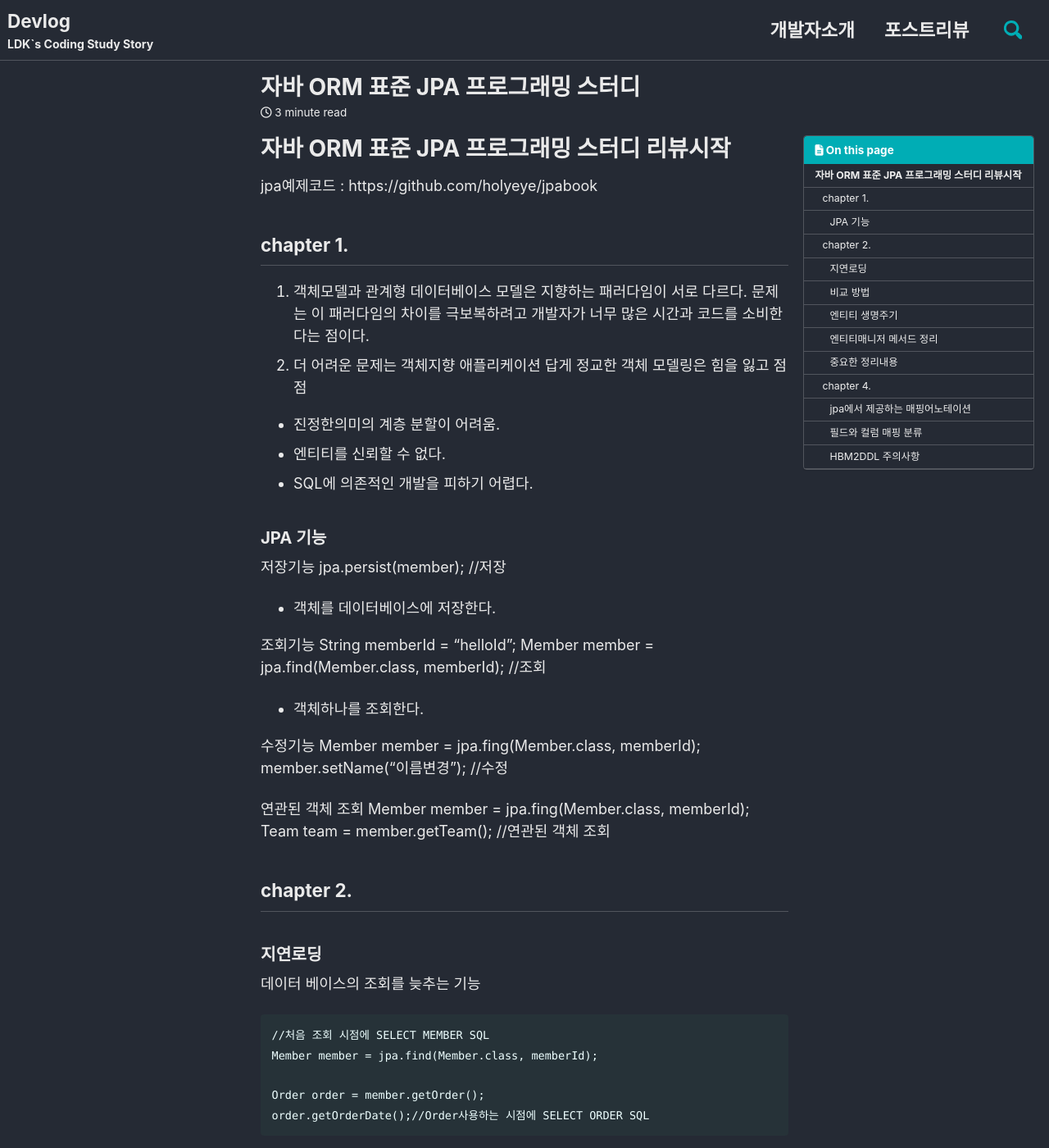
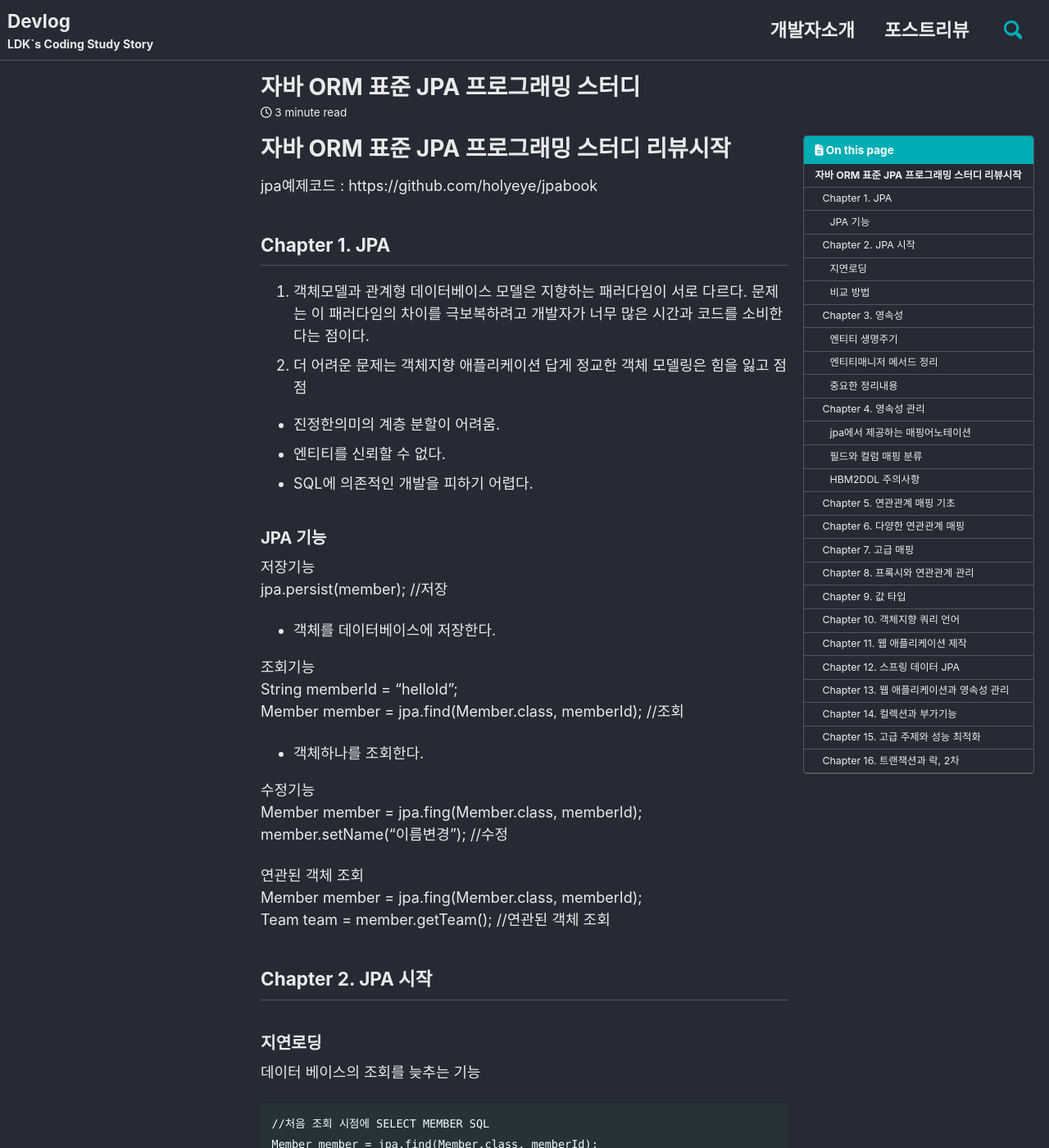
Before and after one commit to ldk-hub/ldk-hub.github.io, a Jekyll site: the page built from _posts/2021-12-28-orm_jpa_book_study.md, in a window 1280 px wide and 1400 px high. Shown: the whole window at 82% size. Built offline with Jekyll 4.4.1, drawn with Linux system fonts in a browser that asks for light colours; cached includes are drawn as plain includes; nearby versions of some CDN libraries; a script that is not in the unit is left out; comment, search, counter and statistics services are not loaded; some of the changed text lies outside the part shown.

Commit message:
Update 2021-12-28-orm_jpa_book_study.md

````diff
--- a/_posts/2021-12-28-orm_jpa_book_study.md
+++ b/_posts/2021-12-28-orm_jpa_book_study.md
@@ -22,7 +22,7 @@ toc: true
 jpa예제코드 : https://github.com/holyeye/jpabook
 
 
-## chapter 1.
+## Chapter 1. JPA
 1. 객체모델과 관계형 데이터베이스 모델은 지향하는 패러다임이 서로 다르다. 문제는 이 패러다임의 차이를 극보복하려고 개발자가 너무 많은 시간과 코드를 소비한다는 점이다.
 2. 더 어려운 문제는 객체지향 애플리케이션 답게 정교한 객체 모델링은 힘을 잃고 점점
 
@@ -50,7 +50,7 @@ Member member = jpa.fing(Member.class, memberId);
 Team team = member.getTeam(); //연관된 객체 조회
 
 
-## chapter 2.
+## Chapter 2. JPA 시작
 ### 지연로딩
 데이터 베이스의 조회를 늦추는 기능
 ```
@@ -80,8 +80,9 @@ member1 == member2;// 결과는 false임. 왜냐면
 //둘은 같은 DB로우에서 조회했지만 객체 측면에서 둘은 다른 인스턴스이기 때문에 비교시 서로다른값으로 취급된다.
 
 ```
-##chapter 3.
 
+
+## Chapter 3. 영속성
 ### 엔티티 생명주기
  - 비영속(new/transient) : 영속성 컨텍스트와 전혀 관계가 없는 상태
  - 영속(managed) : 영속성 컨텍스트에 저장된 상태
@@ -100,6 +101,7 @@ EntityManager
 EntityTransaction
  - 엔티티매니저
  - begin, commit, rollback
+
  ```
  EntityTransaction tx = em.getTransaction(); // 트랜잭션API
 
@@ -123,7 +125,7 @@ EntityTransaction
 
 
 
-## chapter 4.
+## Chapter 4. 영속성 관리
 ### jpa에서 제공하는 매핑어노테이션
  - 객체와 테이블 매핑 : @Entity, @Table
  - 기본 키 매핑 : @Id
@@ -190,3 +192,32 @@ EntityTransaction
 2. 초기화 상태로 자동화된 테스트를 진행하는 개발자 환경과 CI 서버는 create또는 create-drop
 3. 테스트 서버는 update 또는 validate
 4. 스테이징과 운영서버는 validate 또는 none
+
+
+
+## Chapter 5. 연관관계 매핑 기초
+
+
+## Chapter 6. 다양한 연관관계 매핑
+
+
+## Chapter 7. 고급 매핑
+
+
+## Chapter 8. 프록시와 연관관계 관리
+
+## Chapter 9. 값 타입
+
+## Chapter 10. 객체지향 쿼리 언어
+
+## Chapter 11. 웹 애플리케이션 제작
+
+## Chapter 12. 스프링 데이터 JPA
+
+## Chapter 13. 웹 애플리케이션과 영속성 관리
+
+## Chapter 14. 컬렉션과 부가기능
+
+## Chapter 15. 고급 주제와 성능 최적화
+
+## Chapter 16. 트랜잭션과 락, 2차
````
